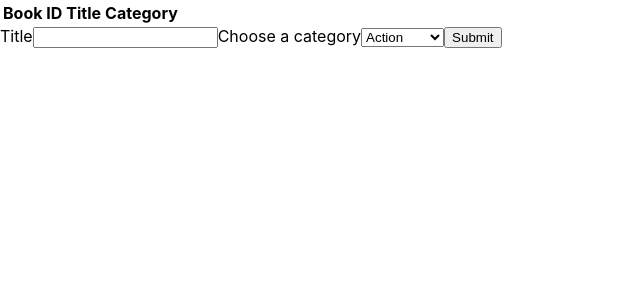
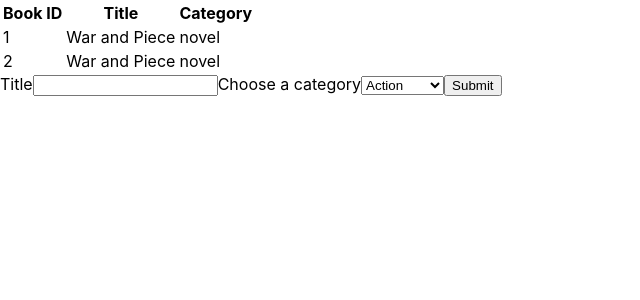
Before and after one commit to NiiazalyDzhumaliev/bookstore, a React (Create React App) app: page / in a window 1280 px wide. Shown: the top 300 px of the page, without its empty margins (0-640 px from the left). Built offline with nearby package versions, Linux system fonts and the light colour scheme.

Commit message:
Make an initial state

```diff
--- a/src/components/BookList.js
+++ b/src/components/BookList.js
@@ -1,12 +1,19 @@
 import { connect } from 'react-redux';
+import PropTypes from 'prop-types';
+import Book from './Book';
 
-const BookList = () => (
+const { v4: UuidV4 } = require('uuid');
+
+const BookList = ({ books }) => (
   <table>
     <tr>
       <th>Book ID</th>
       <th>Title</th>
       <th>Category</th>
     </tr>
+    {books.map(book => (
+      <Book bookObject={book} key={UuidV4()} />
+    ))}
   </table>
 );
 
@@ -14,4 +21,8 @@ const mapStateToProps = state => ({
   books: state.books,
 });
 
+BookList.propTypes = {
+  books: PropTypes.arrayOf(PropTypes.object).isRequired,
+};
+
 export default connect(mapStateToProps)(BookList);
--- a/src/index.js
+++ b/src/index.js
@@ -6,7 +6,22 @@ import { Provider } from 'react-redux';
 import reducer from './reducers/books';
 import App from './App';
 
-const store = createStore(reducer);
+const initialState = {
+  books: [
+    {
+      title: 'War and Piece',
+      category: 'novel',
+      id: 1,
+    },
+    {
+      title: 'War and Piece',
+      category: 'novel',
+      id: 2,
+    },
+  ],
+};
+
+const store = createStore(reducer, initialState);
 
 ReactDOM.render(
   <React.StrictMode>
--- a/src/reducers/books.js
+++ b/src/reducers/books.js
@@ -1,22 +1,7 @@
-const initialState = {
-  books: [
-    {
-      title: 'War and Piece',
-      category: 'novel',
-      id: new Date(),
-    },
-    {
-      title: 'War and Piece',
-      category: 'novel',
-      id: new Date(),
-    },
-  ],
-};
-
 const CREATE_BOOK = 'CREATE_BOOK';
 const REMOVE_BOOK = 'REMOVE_BOOK';
 
-const reducer = (state = initialState, action) => {
+const reducer = (state = [], action) => {
   switch (action.type) {
     case CREATE_BOOK:
       return {
```
Also changed, not shown: src/actions/index.js (renamed from actions/index.js), 1 other file (tests, documents, lock files or other folders).
